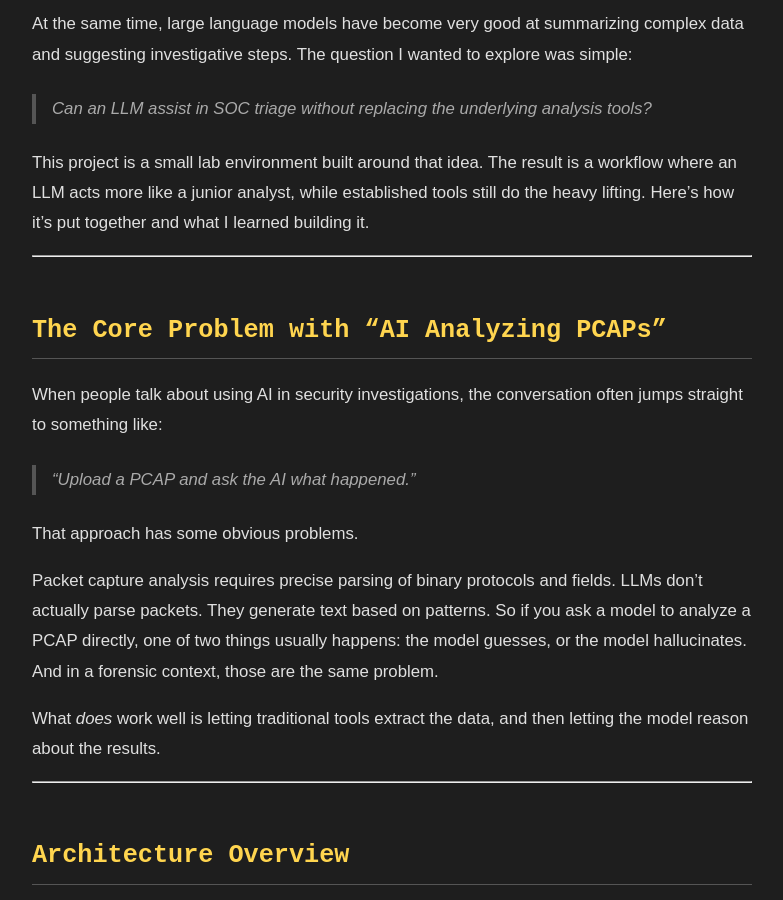
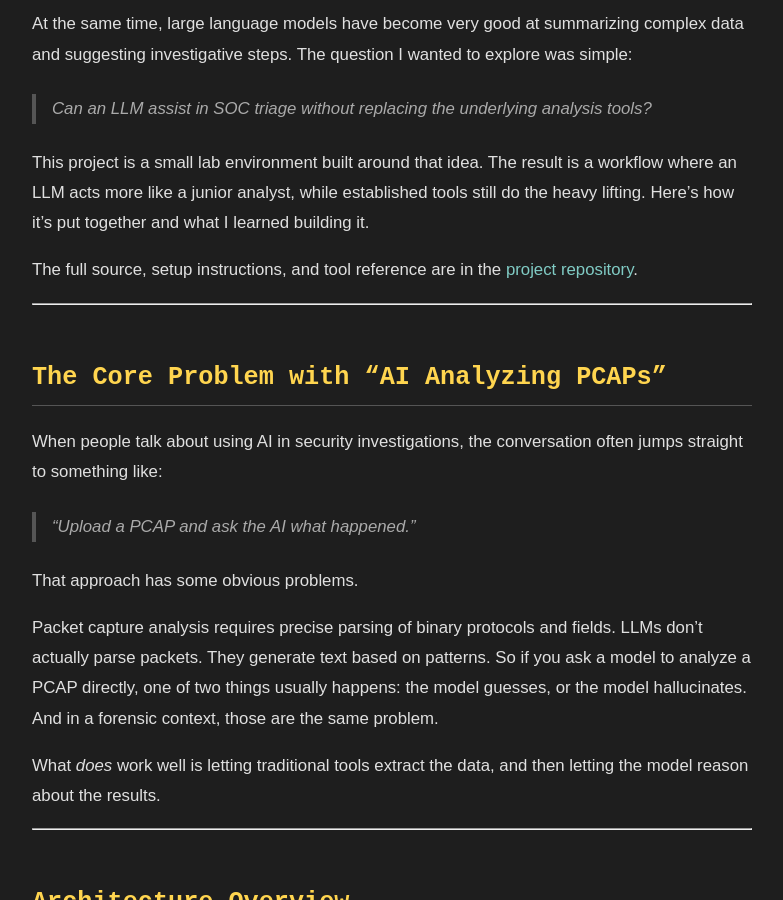
Before and after one commit to desvert/desvert.github.io, a Jekyll site: the page built from _posts/2026-03-04-building-an-ai-assisted-soc-triage-lab.md, in a window 1280 px wide and 900 px high, scrolled down 694 px. Shown: the whole window, without its empty margins (248-1031 px from the left). Built offline with Jekyll 4.4.1, drawn with Linux system fonts in a browser that asks for light colours.

Commit message:
Add project repository link to SOC Triage Lab post

```diff
--- a/_posts/2026-03-04-building-an-ai-assisted-soc-triage-lab.md
+++ b/_posts/2026-03-04-building-an-ai-assisted-soc-triage-lab.md
@@ -27,6 +27,8 @@ At the same time, large language models have become very good at summarizing com
 > Can an LLM assist in SOC triage without replacing the underlying analysis tools?
 
 This project is a small lab environment built around that idea. The result is a workflow where an LLM acts more like a junior analyst, while established tools still do the heavy lifting. Here's how it's put together and what I learned building it.
+
+The full source, setup instructions, and tool reference are in the [project repository](https://github.com/desvert/ai-soc-mcp-lab).
 
 ---
 
```
